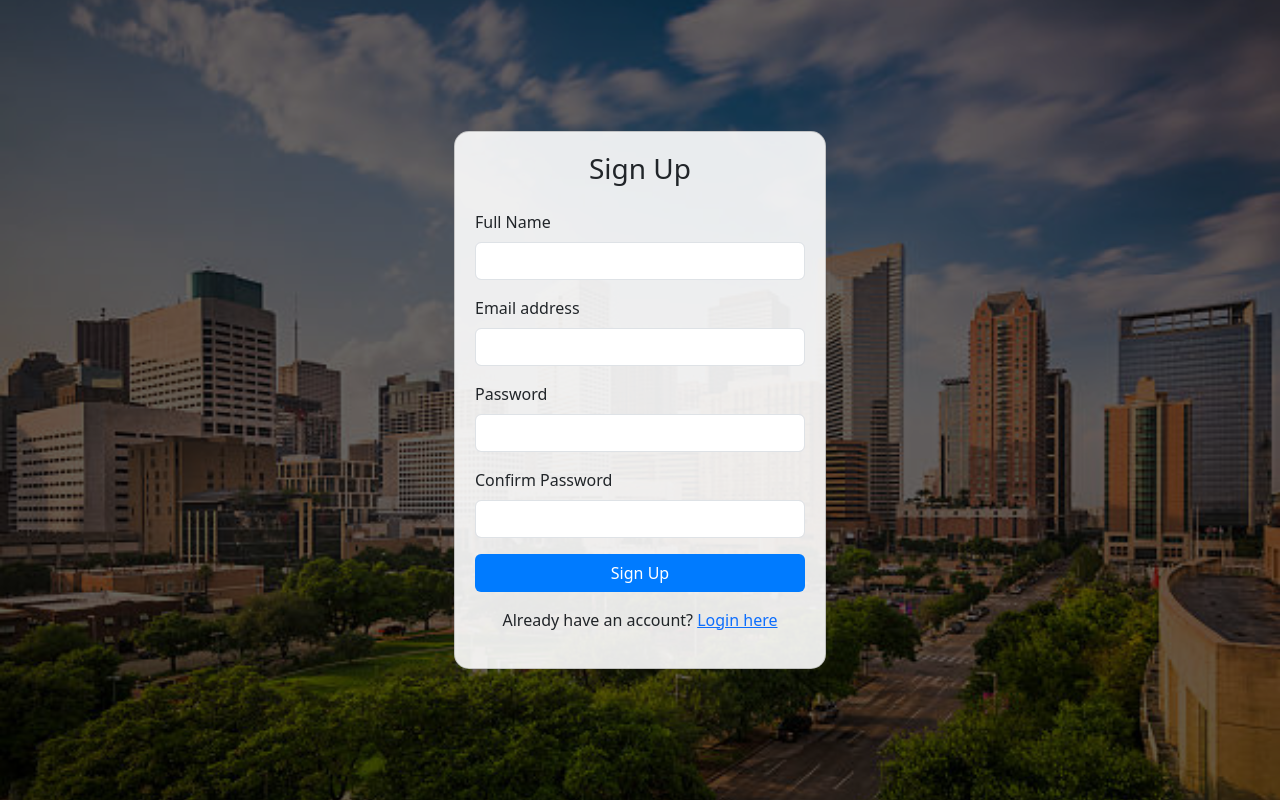
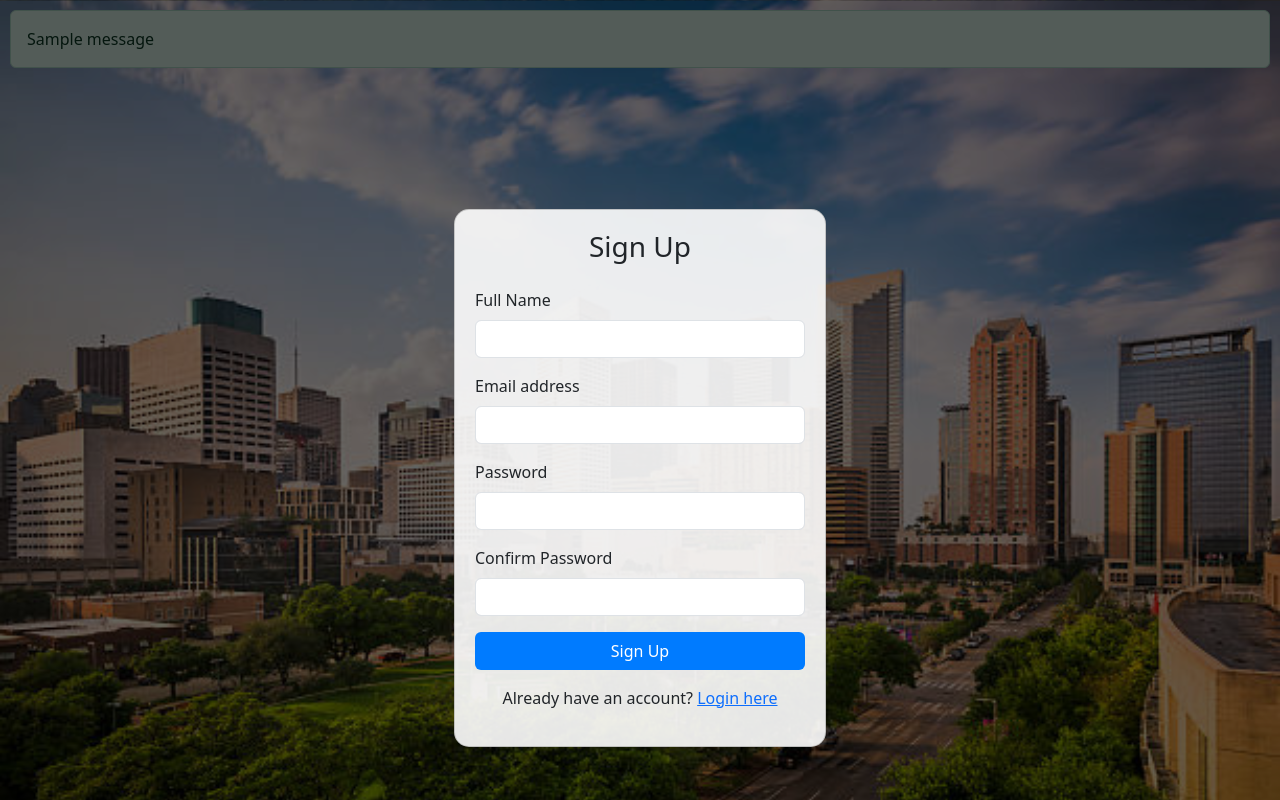
Before and after one commit to maheshnarule/House_Price_Prediction, a Flask app: page /signup in a window 1280 px wide. Run offline with Flask 3, Linux system fonts and the light colour scheme; one stand-in notice (Sample message) is shown; parts of the project's set-up code (start-up, migrations or seed data) failed here and were passed over.

Commit message:
Update signup.html

```diff
--- a/templates/signup.html
+++ b/templates/signup.html
@@ -35,6 +35,15 @@
     </style>
 </head>
 <body>
+        {% with messages = get_flashed_messages(with_categories=true) %}
+      {% if messages %}
+        {% for category, message in messages %}
+          <div class="alert alert-{{ 'danger' if category == 'error' else 'success' }}" style="margin: 10px;">
+            {{ message }}
+          </div>
+        {% endfor %}
+      {% endif %}
+    {% endwith %}
     <div class="overlay"></div>
     <div class="container d-flex justify-content-center align-items-center" style="height: 100vh;">
         <div class="card col-md-4">
```
